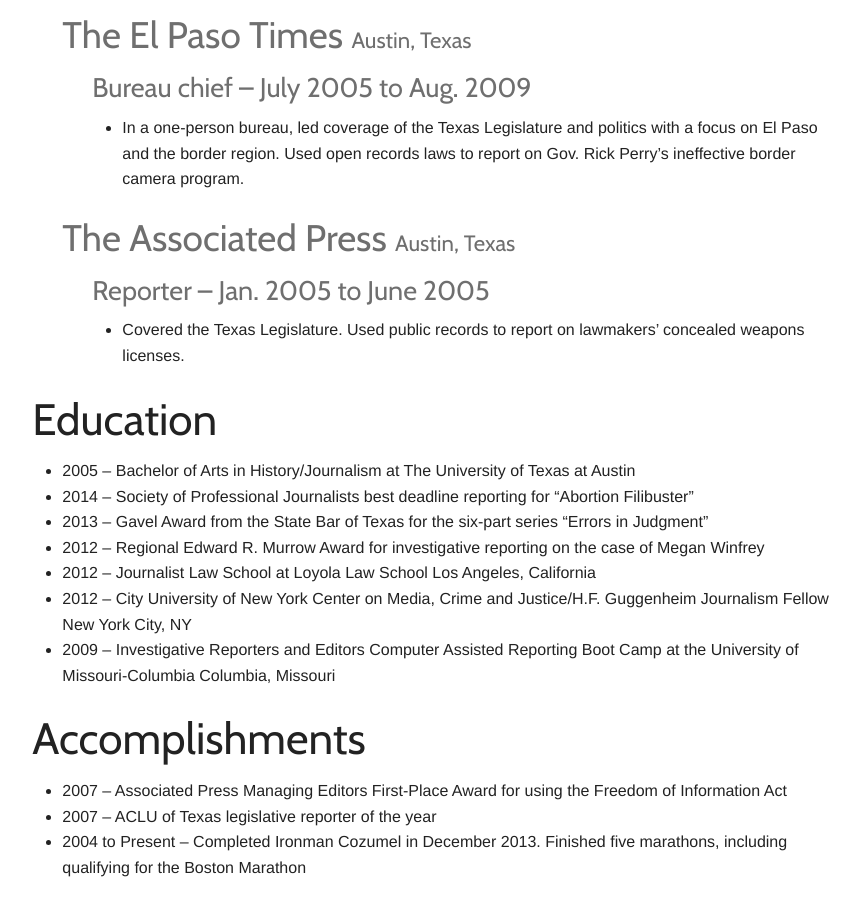
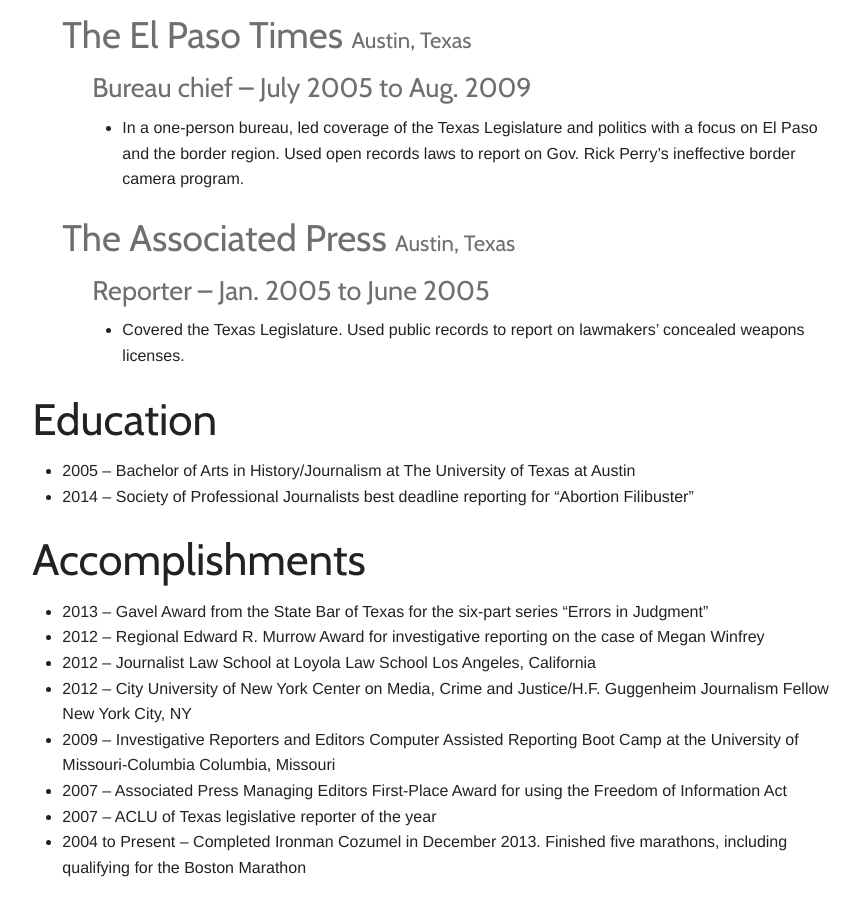
Before and after one commit to BrandiGrissom/resume, a Jekyll site: the page built from index.html, in a window 1280 px wide and 900 px high, scrolled down 1330 px. Shown: the whole window, without its empty margins (206-1066 px from the left). Built offline with Jekyll 4.4.1, drawn with Linux system fonts in a browser that asks for light colours.

```diff
--- a/index.html
+++ b/index.html
@@ -136,6 +136,11 @@ layout: default
       <li>
         2014 – Society of Professional Journalists best deadline reporting for “Abortion Filibuster”
       </li>
+    </ul>
+
+    <h1>Accomplishments</h1>
+
+    <ul>
       <li>
         2013 – Gavel Award from the State Bar of Texas for the six-part series “Errors in Judgment”
       </li>
@@ -151,11 +156,6 @@ layout: default
       <li>
         2009 – Investigative Reporters and Editors Computer Assisted Reporting Boot Camp at the University of Missouri-Columbia Columbia, Missouri
       </li>
-    </ul>
-
-    <h1>Accomplishments</h1>
-
-    <ul>
       <li>
         2007 – Associated Press Managing Editors First-Place Award for using the Freedom of Information Act
       </li>
```
